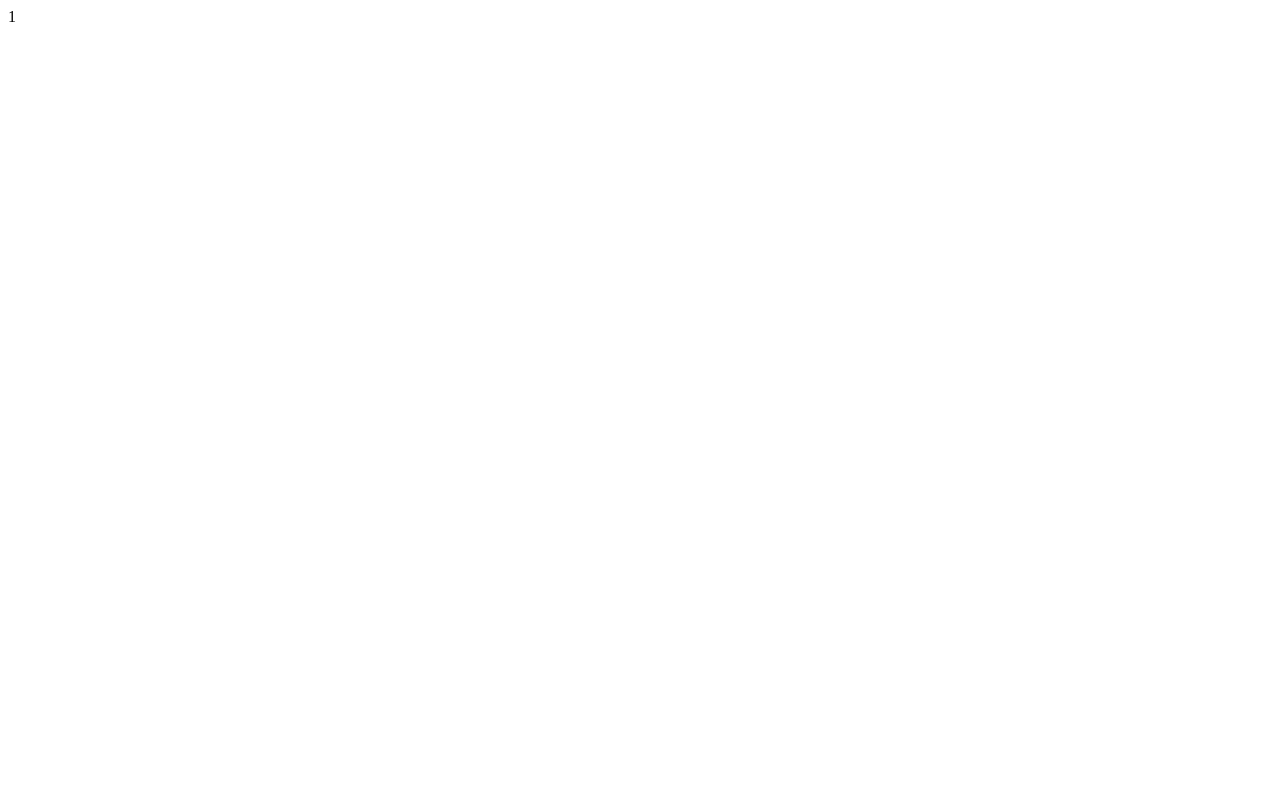
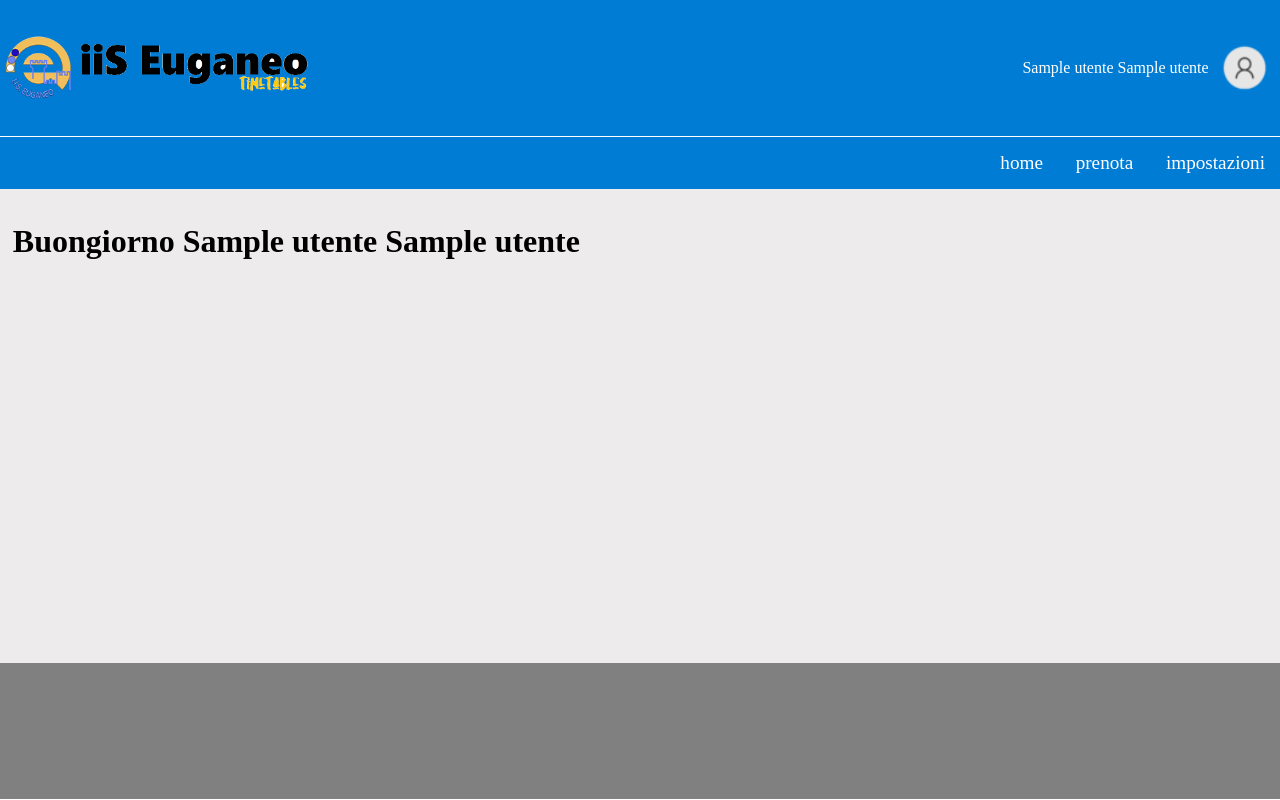
Before and after one commit to Fmarco98/Fmarco98-iis_euganeo_timetables, a PHP site: page /home.php in a window 1280 px wide. Before the commit the page is almost empty. Run offline with PHP 8.4, Linux system fonts and the light colour scheme; the visitor is signed in with stand-in values (Sample User, id 1); tables that the repository leaves empty or names only in its code hold one stand-in row (values such as "Sample post").

Commit message:
begining of home page

```diff
--- a/css/style.css
+++ b/css/style.css
@@ -1,5 +1,7 @@
 :root {
-    --dark-white: rgb(237, 235, 235)
+    --dark-white: rgb(237, 235, 235);
+    --blue: rgb(0, 124, 212);
+    --gray: gray;
 }
 * {
     font-size: inherit;
@@ -10,15 +12,96 @@ html, body {
     margin: 0px;
     padding: 0px;
 }
-
-a:link, a:visited {
-    color: blue;
+body {
+    display: flex;
+    flex-direction: column;
+    min-height: 100vh;
 }
 
+/*------------------ header ------------------*/
+
+header {
+    background-color: var(--blue);
+    color: white;
+    min-height: 17vh;
+    font-size: 100%;
+
+    border-bottom: 1px solid white;
+
+    display: grid;
+    grid-template-columns: auto auto;
+}
+header #utente_zone {
+    position: relative;
+    flex-direction: row-reverse;
+    gap: 5px;
+    margin: 5px;
+}
+header #utente_zone p {
+    margin: 0px;
+}
+header #imagezone {
+    gap: 5px;
+    margin: 5px;
+}
+header #logo {
+    width: 7%;
+}
+header #logoname{
+    width: 25%;
+}
+header #img_utente {
+    width: 20%;
+}
+
+/*------------------- nav --------------------*/
+
+nav {
+    background-color: var(--blue);
+    color: white;
+    font-size: 120%;
+}
+nav ul {
+    margin: 0px;
+    padding: 5px;
+    list-style: none;
+
+    display: flex;
+    flex-direction: row-reverse;
+    gap: 1%
+}
+nav li {
+    padding: 10px;
+}
+nav a {
+    color: inherit !important;
+    text-decoration: none;
+}
+
+/*------------------- main -------------------*/
+main {
+    margin: 1%;
+}
+
+/*------------------ footer ------------------*/
+
+footer {
+    margin-top: auto;
+    background-color: var(--gray);
+    color: white;
+    min-height: 17vh;
+    font-size: 100%;
+
+    border-bottom: 1px solid white;
+
+    display: grid;
+    grid-template-columns: auto auto;
+}
+
+/*------------------- form -------------------*/
 form legend {
     display: none;
 }
-
 form input[type="submit"] {
     cursor: pointer;
     border: 0;
@@ -60,17 +209,12 @@ form label {
     border-bottom: 2px red solid;
     padding: 10px;
     text-align: center;
-}/*
-.phperror::before {
-    content: "Errore";
-    position: relative;
-    top: -11px;
-    left: -7px
 }
-*/
+
 .full-display {
     height: 100vh;
     width: 100vw;
+    margin: 0px;
 }
 
 .column-style {
@@ -98,6 +242,9 @@ form label {
 .small-text {
     font-size: 70%;
 }
+.xl-text {
+    font-size: 200%;
+}
 
 .border-left {
     border-left: 3px solid gray !important;
--- a/home.php
+++ b/home.php
@@ -6,7 +6,16 @@
         redirect(0, 'login.php');
     }
 
-    echo $_SESSION['id_utente'];
+    $mysql = new mysqli('localhost', 'iis_euganeo_timetables', 'iis_euganeo_timetables_password', 'iis_euganeo_timetables');
+    $stmt = $mysql->prepare("SELECT nome, cognome FROM utente WHERE id_utente = ?");
+    $stmt->bind_param('i', $_SESSION['id_utente']);
+    $stmt->execute();
+    $result = $stmt->get_result();
+    $row = $result->fetch_assoc();
+
+    $nome = $row['nome'];
+    $cognome = $row['cognome'];
+
 ?>
 
 <!DOCTYPE html>
@@ -14,20 +23,46 @@
 <head>
     <meta charset="UTF-8">
     <meta name="viewport" content="width=device-width, initial-scale=1.0">
+    <link rel="stylesheet" href="./css/style.css" media="screen"> <!--and (min-width:1000px)-->
+    <link rel="shortcut icon" href="./imgs/logo/logo_iiseuganeo.png" type="image/x-icon">
     <title>iiS Euganeo timetables | home</title>
 </head>
-<body>
-    <head>
+<body class="dark-white-bg">
+    <header>
+        <div class="row-style" id="imagezone">
+            <img src="./imgs/logo/logo_iiseuganeo.png" alt="iiS Euganeo timetables" id="logo">
+            <img src="./imgs/logo/mokup_logo.png" alt="iiS Euganeo timetables" id="logoname">
+        </div>
+        <div class="row-style" id="utente_zone">
+            <img src="./imgs/utente/img_utente.png" alt="img utente" id="img_utente" onclick="f()">
+            <?php
+                echo "<p>".$cognome." ".$nome."</p>";
+            ?>
+        </div>
+    </header>
+    <nav>
+        <ul>
+            <li><a href="">impostazioni</a></li>
+            <li><a href="">prenota</a></li>
+            <li><span>home</span></li>
+        </ul>
+    </nav>
+    <main>
+        <?php
+            echo '<h1 class="xl-text">Buongiorno '.$cognome.' '.$nome.'</h1>';
+        ?>
+        <section>
+            <table id="prenotazioni_attive">
 
-    </head>
-    <nav>
+            </table>
+            <table id="prenotazioni_in_attesa">
 
-    </nav>
-    <body>
-
-    </body>
+            </table>
+        </section>
+    </main>
     <footer>
 
     </footer>
+    <script src="./js/user.js"></script>
 </body>
 </html>
--- /dev/null
+++ b/js/user.js
@@ -0,0 +1,3 @@
+function f() {
+    console.log("hehe");
+}
```
Also changed, not shown: other parts of css/style.css (+67 -58 lines), login.php (+4 -4 lines), sign-up.php (+6 -6 lines), imgs/logo/logo_iiseuganeo.png (renamed from imgs/logo_iiseuganeo.png), imgs/logo/mokup_logo.png (renamed from imgs/mokup_logo.png), imgs/utente/img_utente.png (added).
